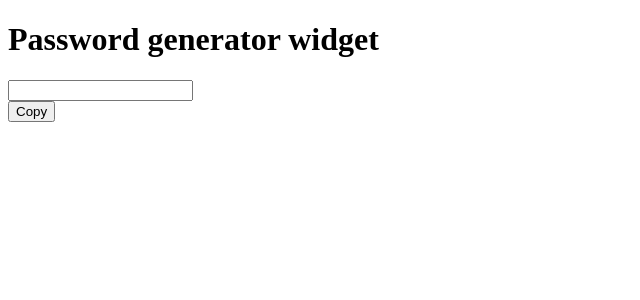
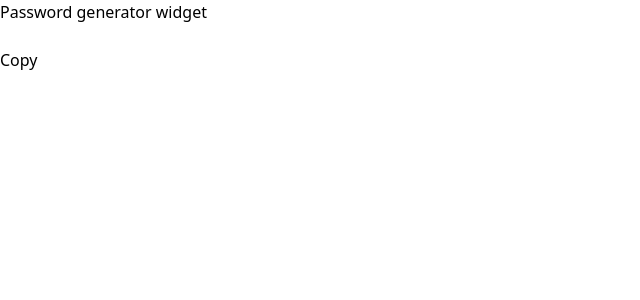
Before and after one commit to hirdeshvishwdewa/react-tdd, a React (Create React App) app: page / in a window 1280 px wide. Shown: the top 300 px of the page, without its empty margins (0-640 px from the left). Built offline with nearby package versions, Linux system fonts and the light colour scheme.

Commit message:
Adding tailwind and configure it in project

```diff
--- a/package.json
+++ b/package.json
@@ -39,5 +39,8 @@
       "last 1 firefox version",
       "last 1 safari version"
     ]
+  },
+  "devDependencies": {
+    "tailwindcss": "^3.4.14"
   }
 }
--- /dev/null
+++ b/src/index.css
@@ -0,0 +1,3 @@
+@tailwind base;
+@tailwind components;
+@tailwind utilities;
--- a/src/index.tsx
+++ b/src/index.tsx
@@ -1,6 +1,7 @@
 import React from 'react';
 import ReactDOM from 'react-dom/client';
 import App from './App';
+import './index.css';
 
 const root = ReactDOM.createRoot(
   document.getElementById('root') as HTMLElement
--- /dev/null
+++ b/tailwind.config.js
@@ -0,0 +1,10 @@
+/** @type {import('tailwindcss').Config} */
+module.exports = {
+  content: [
+    "./src/**/*.{js,jsx,ts,tsx}",
+  ],
+  theme: {
+    extend: {},
+  },
+  plugins: [],
+}
```
Also changed, not shown: 1 other file (tests, documents, lock files or other folders).
